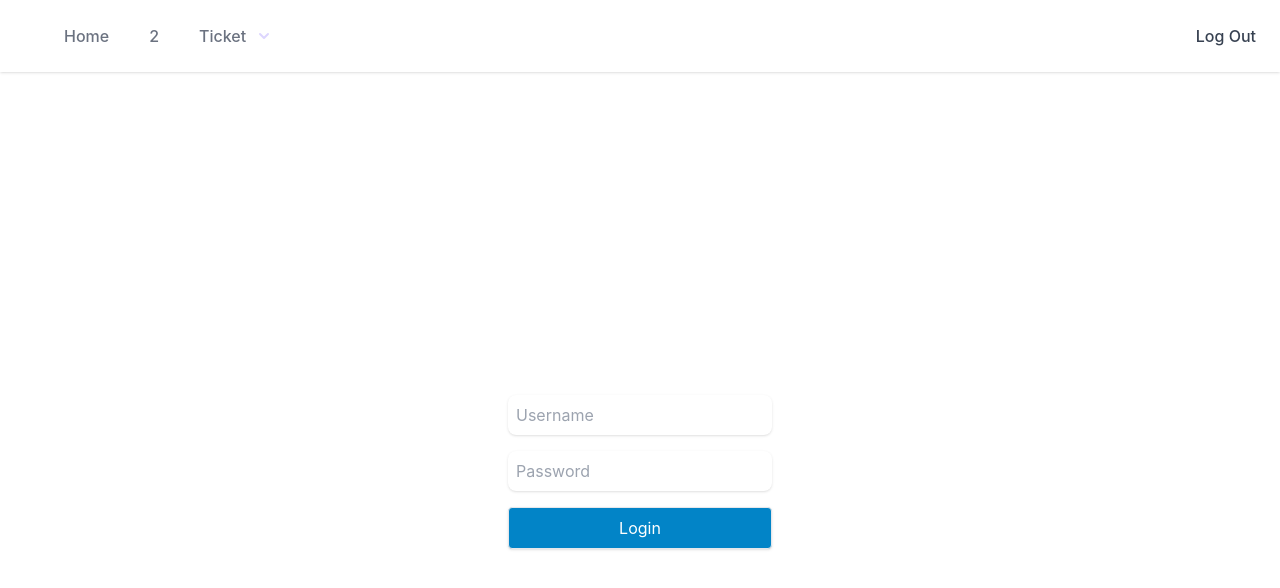
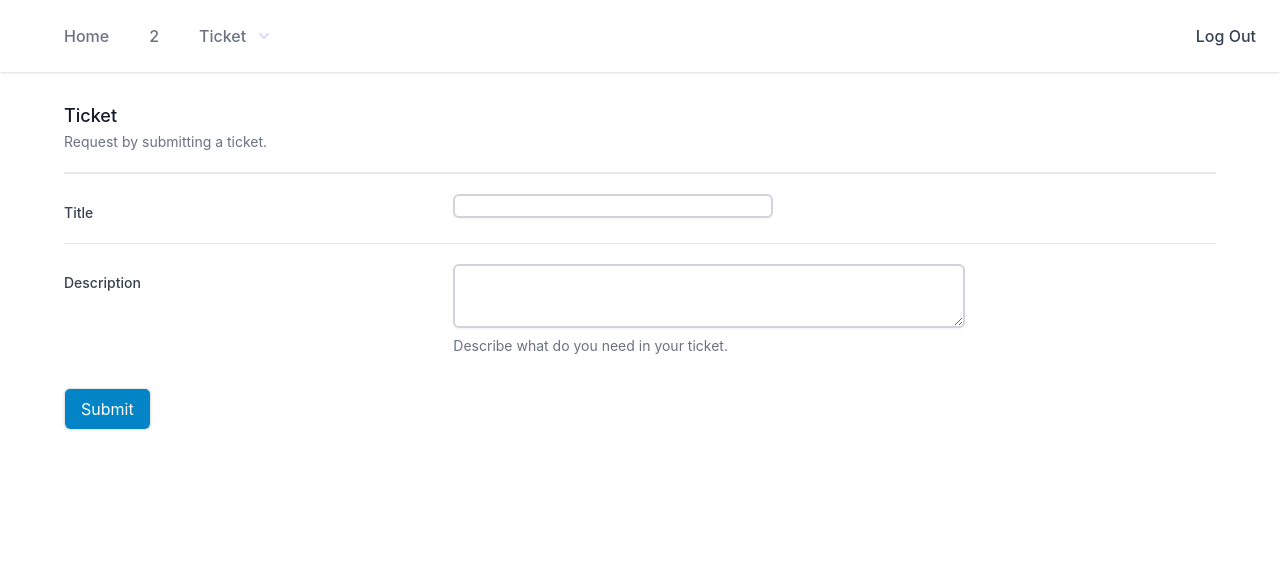
Before and after one commit to JohanesPeterV/simple-helpdesk, a Next.js app: page /ticket/create in a window 1280 px wide. Shown: the top 588 px of the page. Built offline with nearby package versions, Linux system fonts and the light colour scheme.

Commit message:
feat created ticket create ui

```diff
--- a/components/button.tsx
+++ b/components/button.tsx
@@ -37,7 +37,7 @@ const Button: FunctionComponent<ButtonHTMLAttributes<HTMLButtonElement> & Props>
                     'cursor-pointer',
                     'outline-0',
                     'border',
-                    'rounded',
+                    'rounded-md',
                     'px-4',
                     'py-2',
                     'shadow',
--- a/components/container.tsx
+++ b/components/container.tsx
@@ -7,7 +7,7 @@ const Container: FunctionComponent<HTMLAttributes<HTMLDivElement>> =
          ...rest
      }) => {
         return (
-            <div {...rest} className={`max-w-7xl px-2 md:px-4 ${className}`}>
+            <div {...rest} className={`max-w-7xl py-8 px-12 md:px-16 ${className}`}>
                 {children}
             </div>
         );
--- a/pages/ticket/create.tsx
+++ b/pages/ticket/create.tsx
@@ -8,65 +8,73 @@ import Card from "../../components/card";
 import Input from "../../components/input";
 import Button from "../../components/button";
 
-const Login: NextPage = ({}) => {
-    const [username, setUsername] = useState('');
-    const [password, setPassword] = useState('');
+const Create: NextPage = ({}) => {
+    const [title, setTitle] = useState('');
+    const [description, setDescription] = useState('');
     const onSubmit: FormEventHandler = async e => {
         e.preventDefault();
-        const userCredential={
-            username: username,
-            password: password
-        };
-        const temp=await axios.post('/api/auth/login',userCredential);
+        // const userCredential = {
+        //     username: username,
+        //     password: password
+        // };
+        // const temp = await axios.post('/api/auth/login', userCredential);
         await Router.push('/');
     };
     return (
-        <Container className='mx-auto flex h-screen flex-col items-center justify-center space-y-3'>
+        <Container className='py-2 w-full min-w-full'>
             <form
                 onSubmit={onSubmit}
-                    className='grid grid-cols-1 gap-4'>
-                    <Input
-                        onChange={e => setUsername(e.target.value)}
-                        type='text'
-                        placeholder='Username'
-                        required
+                className='space-y-8 divide-y divide-gray-200 '>
+                <div className='space-y-8 divide-y divide-gray-200 sm:space-y-5'>
+                    <div>
+                        <h3 className="text-lg leading-6 font-medium text-gray-900">Ticket</h3>
+                        <p className="mt-1 max-w-2xl text-sm text-gray-500">
+                            Request by submitting a ticket.
+                        </p>
+                    </div>
+                    <div className="mt-6 sm:mt-5 space-y-6 sm:space-y-5">
+                        <div
+                            className="sm:grid sm:grid-cols-3 sm:gap-4 sm:items-start sm:border-t sm:border-gray-200 sm:pt-5">
+                            <label htmlFor="first_name"
+                                   className="block text-sm font-medium text-gray-700 sm:mt-px sm:pt-2">
+                                Title
+                            </label>
+                            <div className="mt-1 sm:mt-0 sm:col-span-2">
+                                <input
+                                    type="text"
+                                    name="first_name"
+                                    id="first_name"
+                                    autoComplete="given-name"
+                                    className="max-w-lg border-2 block w-full shadow-sm focus:ring-indigo-500 focus:border-indigo-500 sm:max-w-xs sm:text-sm border-gray-300 rounded-md"
                                 />
-                    <Input
-                        onChange={e => setPassword(e.target.value)}
-                        type='password'
-                        placeholder='Password'
-                        required
+                            </div>
+                        </div>
+                        <div
+                            className="sm:grid sm:grid-cols-3 sm:gap-4 sm:items-start sm:border-t sm:border-gray-200 sm:pt-5">
+                            <label htmlFor="description" className="block text-sm font-medium text-gray-700 sm:mt-px sm:pt-2">
+                                Description
+                            </label>
+                            <div className="mt-1 sm:mt-0 sm:col-span-2">
+                <textarea
+                    id="description"
+                    name="description"
+                    rows={3}
+                    className="max-w-lg border-2 shadow-sm block w-full focus:ring-indigo-500 focus:border-indigo-500 sm:text-sm border-gray-300 rounded-md"
+                    defaultValue={''}
                 />
+                                <p className="mt-2 text-sm text-gray-500">Describe what do you need in your ticket.</p>
+                            </div>
+                        </div>
 
-                    <Button isLoading={false} type='submit' className={'hover:bg-sky-700 bg-sky-600 text-white'}
-                    >
-                        Login
+                    </div>
+                </div>
+                <Button isLoading={false} type='submit' className={'hover:bg-sky-700 bg-sky-600 text-white'}>
+                    Submit
                 </Button>
             </form>
-
         </Container>
     )
 }
 
-// export async function getStaticProps() {
-//     // const res = await fetch('https://.../posts')
-//     // const posts = await res.json()
-//
-//     const auth = await import("../services/auth-service")
-//     const login = auth.default.login
-//     // .then(e => {
-//
-//     // e.default.login(userName, password).then(e => {
-//     //     console.log(e);
-//     // });
-//     // });
-//
-//
-//     return {
-//         props: {
-//             login,
-//         },
-//     }
-// }
 
-export default Login
+export default Create
```
Also changed, not shown: components/header.tsx (+4 -4 lines). Lines whose indentation alone changed are shown as unchanged.
